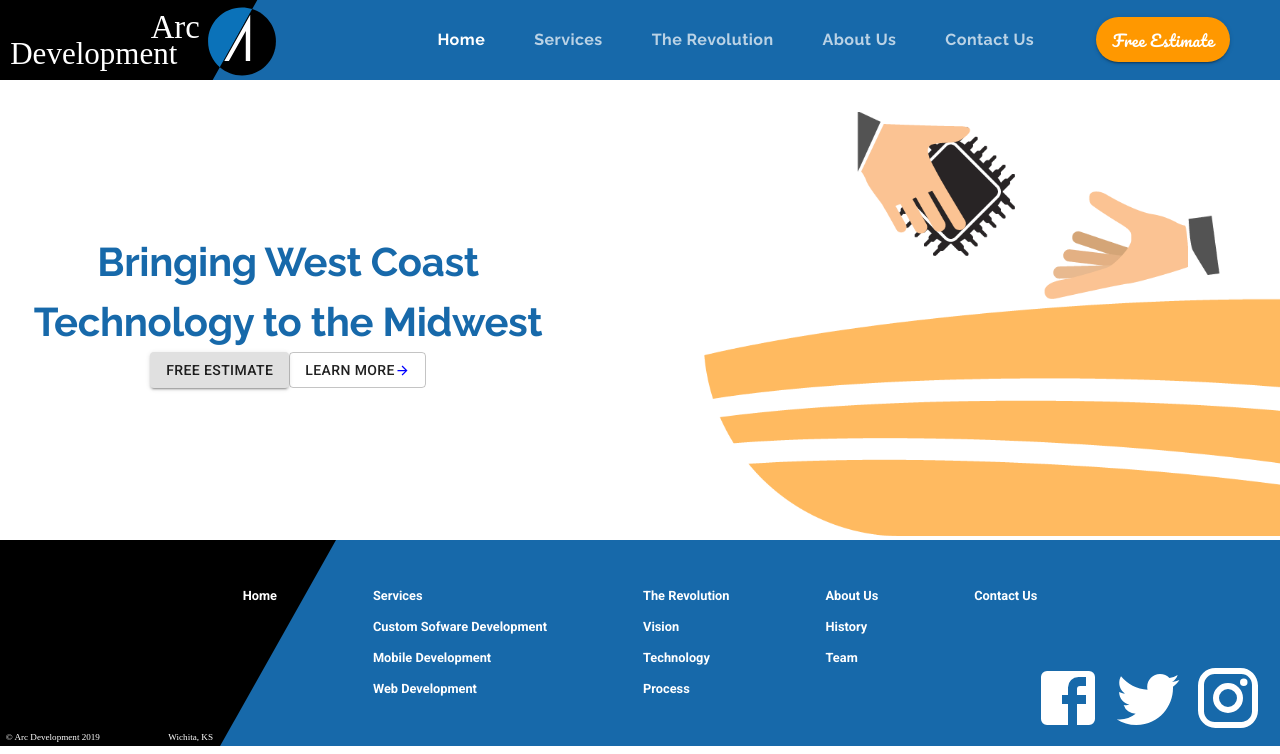
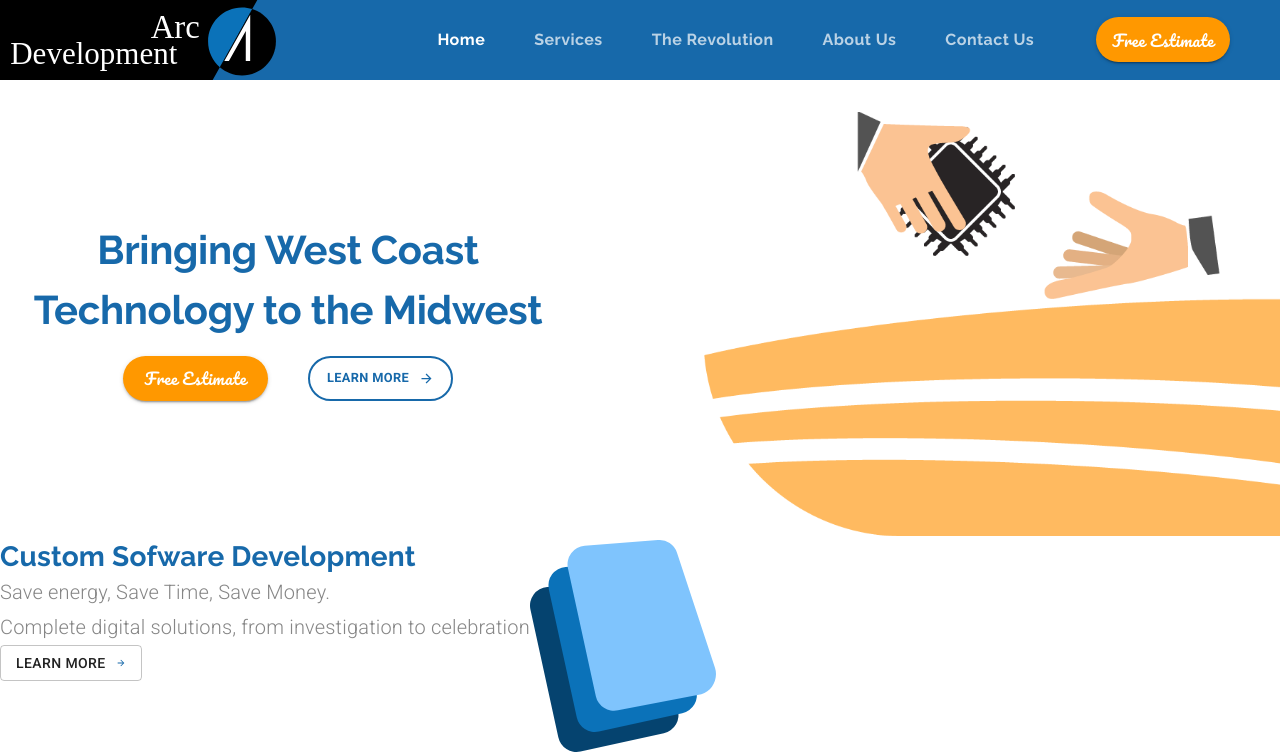
Before and after one commit to samandar-boymurodov/Arc-Development, a React (Create React App) app: page / in a window 1280 px wide. Shown: the top 754 px of the page. Built offline with nearby package versions, Linux system fonts and the light colour scheme.

Commit message:
hero complete

```diff
--- a/src/components/LandingPage.js
+++ b/src/components/LandingPage.js
@@ -3,6 +3,8 @@ import animationData from '../animations/landinganimation/data'
 import { makeStyles } from '@material-ui/styles'
 import ButtonArrow from './UI/ButtonArrow'
 import { Button, Grid, Typography } from '@material-ui/core'
+import { useTheme } from '@material-ui/styles'
+import cusSofDevIcon from '../assets/Custom Software Icon.svg'
 
 const defaultOptions = {
       loop: true,
@@ -19,20 +21,58 @@ const useStyles = makeStyles(theme => ({
         minWidth: "21rem",
         marginTop: "2rem",
         marginLeft: "10%"
+    },
+    estimate: {
+        height: 45,
+        width: 145,
+        borderRadius: 50,
+        marginRight: 40,
+        ...theme.typography.estimate,
+        backgroundColor: theme.palette.secondary.main,
+        "&:hover": {
+            backgroundColor: theme.palette.secondary.light
+        }
+    },
+    buttonsContainer: {
+        marginTop: "1rem"
+    },
+    learnMoreButton: {
+        height: 45,
+        width: 145,
+        borderRadius: 50,
+        color: theme.palette.primary.main,
+        borderColor: theme.palette.primary.main,
+        fontFamily: "Roboto",
+        borderWidth: 2,
+        fontSize: "0.8rem",
+        fontWeight: "bold"
+    },
+    mainContainer: {
+        [theme.breakpoints.down("sm")]: {
+            marginTop: "2rem"
+        }
+    },
+    heroTextContainer: {
+        minWidth: "21.5rem"
     }
 }))
 export default function LandingPage() {
     const classes = useStyles()
+    const theme = useTheme()
+
     return(
-        <Grid container direction="column">
-            <Grid item>
+        <Grid
+            container
+            direction="column"
+            className={classes.mainContainer}>
+            <Grid item> {/*---- Hero Section ---- */}
                 <Grid
                     container
                     direction="row"
                     justify="flex-end"
                     alignItems="center"
                     >
-                    <Grid sm item>
+                    <Grid sm item className={classes.heroTextContainer}>
                         <Typography
                             variant="h2"
                             align="center"
@@ -40,16 +80,27 @@ export default function LandingPage() {
                             Bringing West Coast <br />
                             Technology to the Midwest
                         </Typography>
-                        <Grid container direction="row" justify="center">
+                        <Grid
+                            container
+                            direction="row"
+                            justify="center"
+                            className={classes.buttonsContainer}>
                             <Grid item>
-                                <Button variant="contained">
+                                <Button
+                                    variant="contained"
+                                    className={classes.estimate}>
                                     Free Estimate
                                 </Button>
                             </Grid>
                             <Grid item>
-                                <Button variant="outlined">
-                                    Learn more
-                                    <ButtonArrow height={15} width={15} fill="blue"/>
+                                <Button
+                                    variant="outlined"
+                                    className={classes.learnMoreButton}>
+                                    <span style={{marginRight: 10}}>Learn more</span>
+                                    <ButtonArrow
+                                        height={15}
+                                        width={15}
+                                        fill={theme.palette.primary.main} />
                                 </Button>
                             </Grid>
                         </Grid>
@@ -61,6 +112,31 @@ export default function LandingPage() {
                     </Grid>
                 </Grid>
             </Grid>
+            <Grid item> {/*---- Services Section ---- */}
+                <Grid item container direction="row">
+                    <Grid item>
+                        <Typography variant="h4" color="primary">
+                            Custom Sofware Development
+                        </Typography>
+                        <Typography variant="subtitle1" color="textSecondary">
+                            Save energy, Save Time, Save Money.
+                        </Typography>
+                        <Typography variant="subtitle1" color="textSecondary">
+                            Complete digital solutions, from investigation to celebration
+                        </Typography>
+                        <Button variant="outlined">
+                            <span style={{marginRight: 10}}>Learn more</span>
+                            <ButtonArrow
+                                height={10}
+                                width={10}
+                                fill={theme.palette.primary.main} />
+                        </Button>
+                    </Grid>
+                    <Grid>
+                        <img src={cusSofDevIcon} alt="icon" />
+                    </Grid>
+                </Grid>
+            </Grid>
         </Grid>
     )
 }
--- a/src/components/UI/Header.js
+++ b/src/components/UI/Header.js
@@ -73,7 +73,10 @@ const useStyles = makeStyles((theme) => ({
         textTransform: "none",
         height: "45px",
         fontSize: "1rem",
-        color: "white"
+        color: "white",
+        "&:hover": {
+            backgroundColor: theme.palette.secondary.light
+        }
     },
     menu: {
         backgroundColor: theme.palette.primary.main,
--- a/src/components/UI/Theme.js
+++ b/src/components/UI/Theme.js
@@ -9,6 +9,9 @@ export const Theme = createMuiTheme({
             main: "#ff9800",
             light: "#ffa726"
         },
+        text: {
+            secondary: "#868686"
+        }
     },
     typography: {
         tab: {
@@ -28,6 +31,15 @@ export const Theme = createMuiTheme({
             fontWeight: 700,
             fontFamily: "Raleway",
             lineHeight: 1.5
+        },
+        h4: {
+            fontSize: "1.75rem",
+            fontWeight: 700,
+            fontFamily: "Raleway"
+        },
+        subtitle1: {
+            fontSize: "1.25rem",
+            fontWeight: 300
         }
     }
 })
```
